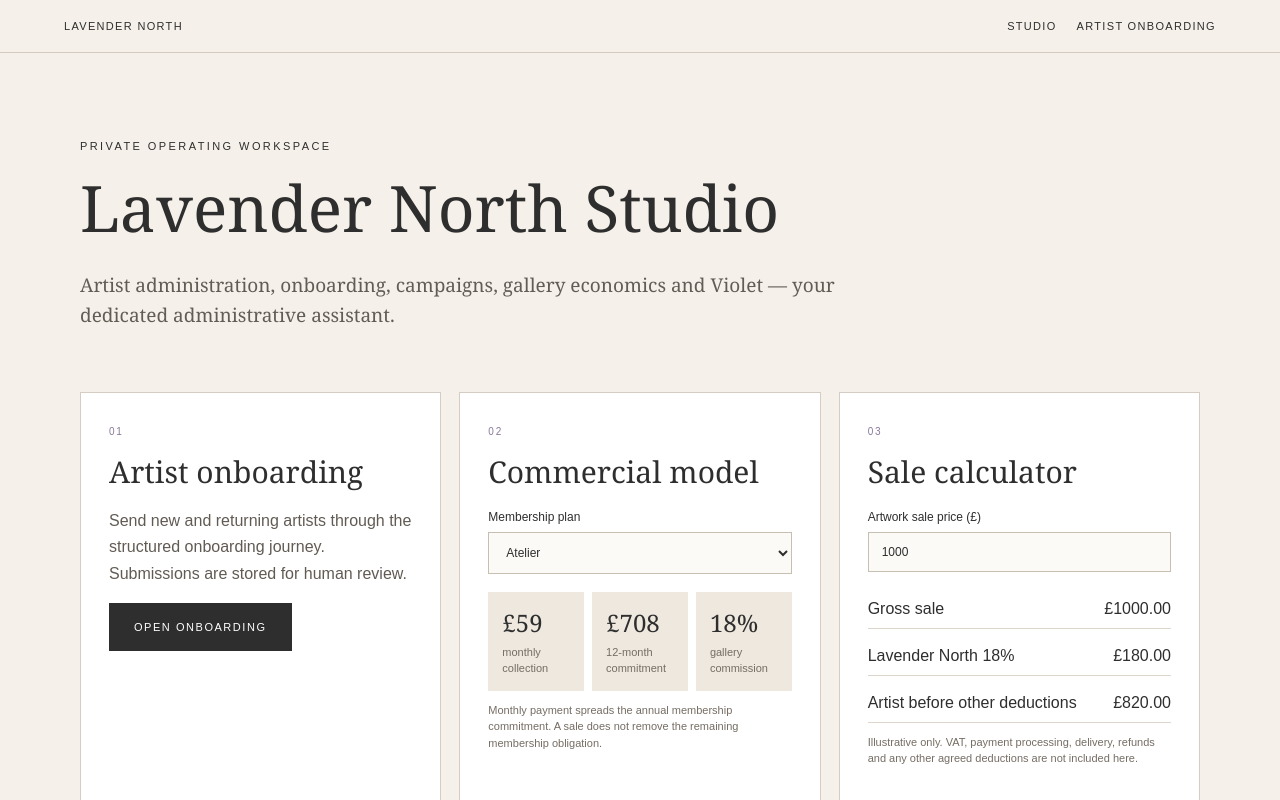
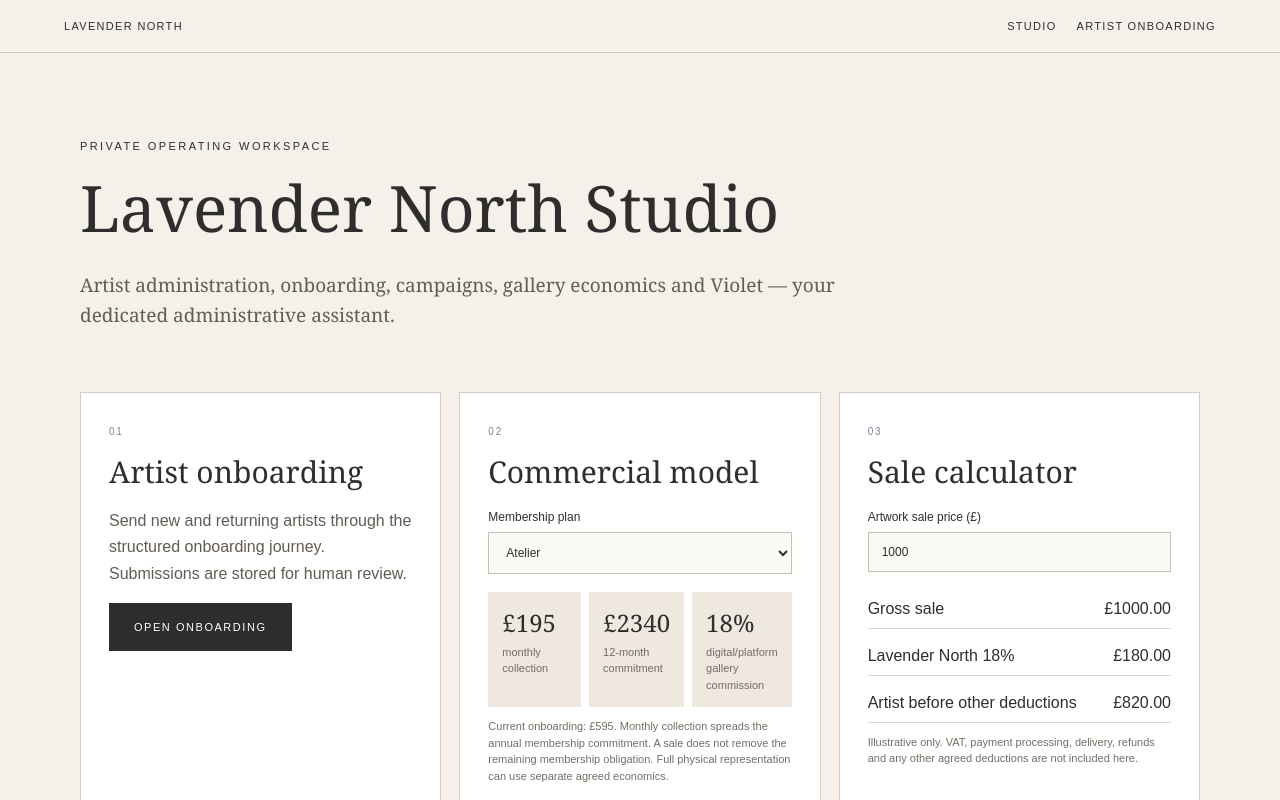
Before and after one commit to ORVIA-Oversight/lavender-north, a Next.js app: page /studio in a window 1280 px wide. Shown: the top 800 px of the page. Built offline with nearby package versions, Linux system fonts and the light colour scheme.

Commit message:
Update Studio artist economics

```diff
--- a/src/app/studio/page.tsx
+++ b/src/app/studio/page.tsx
@@ -5,9 +5,9 @@ import { useMemo, useState } from 'react';
 type Msg={role:'user'|'assistant';content:string};
 
 const plans = [
-  {name:'Studio',monthly:29,annual:348},
-  {name:'Atelier',monthly:59,annual:708},
-  {name:'Signature',monthly:99,annual:1188},
+  {name:'Studio',monthly:95,annual:1140,onboarding:295},
+  {name:'Atelier',monthly:195,annual:2340,onboarding:595},
+  {name:'Signature',monthly:395,annual:4740,onboarding:1250},
 ];
 
 export default function StudioPage(){
@@ -70,9 +70,9 @@ export default function StudioPage(){
         <div className="commercial-mini">
           <div><strong>£{selected.monthly}</strong><span>monthly collection</span></div>
           <div><strong>£{selected.annual}</strong><span>12-month commitment</span></div>
-          <div><strong>18%</strong><span>gallery commission</span></div>
+          <div><strong>18%</strong><span>digital/platform gallery commission</span></div>
         </div>
-        <p className="studio-small">Monthly payment spreads the annual membership commitment. A sale does not remove the remaining membership obligation.</p>
+        <p className="studio-small">Current onboarding: £{selected.onboarding}. Monthly collection spreads the annual membership commitment. A sale does not remove the remaining membership obligation. Full physical representation can use separate agreed economics.</p>
       </article>
 
       <article className="studio-card">
```
